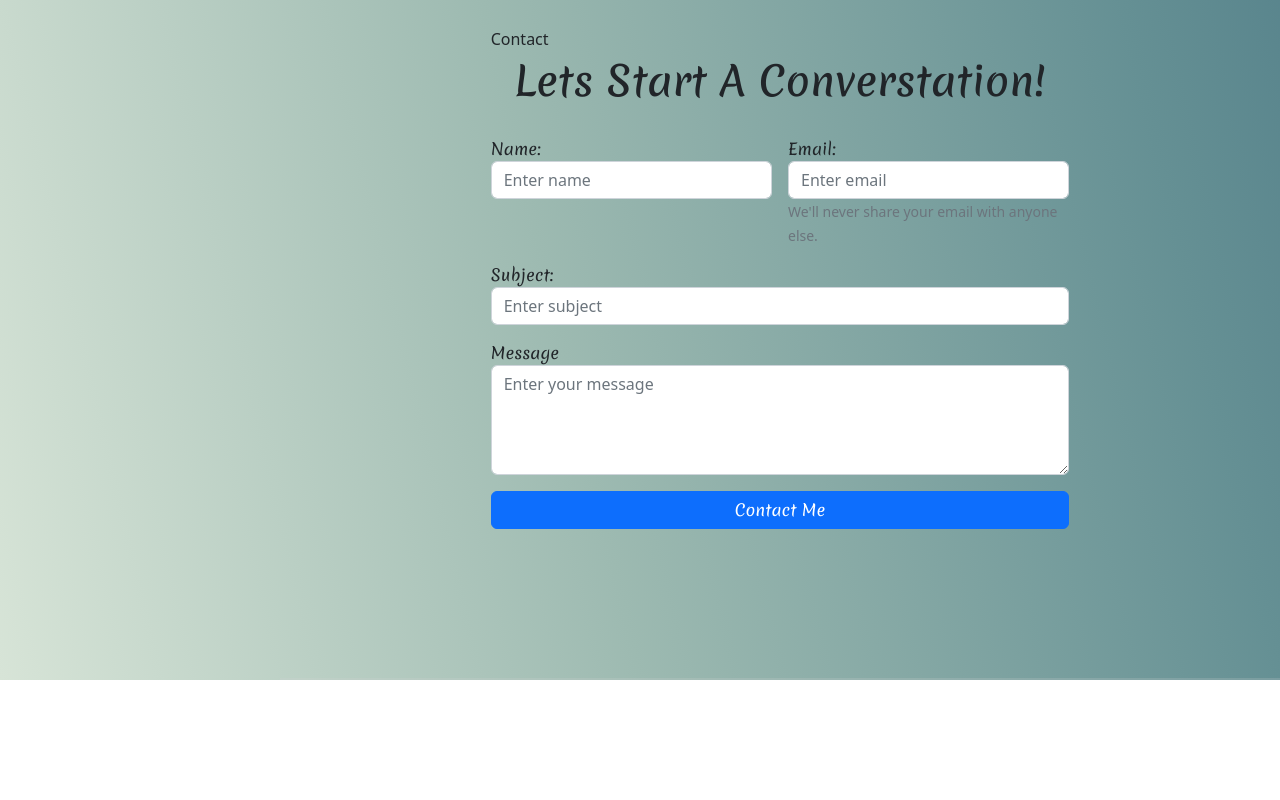
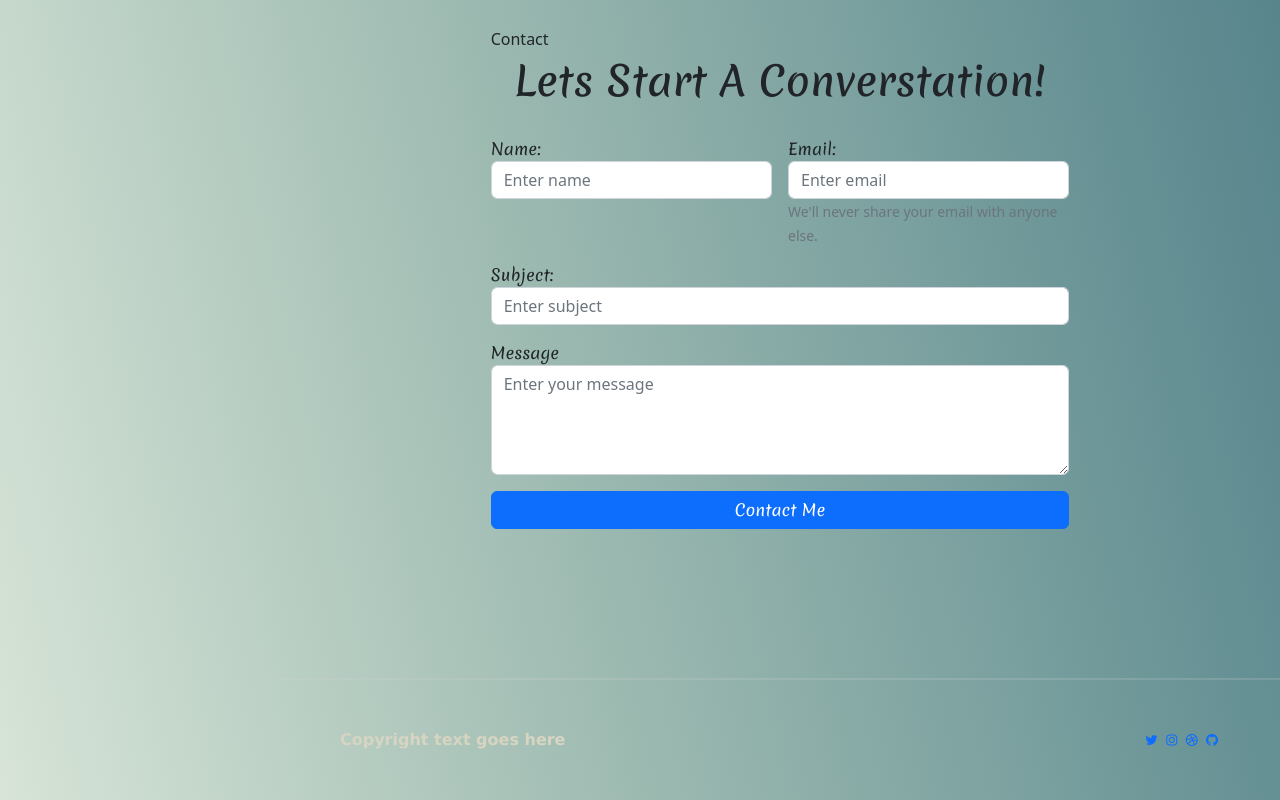
Before and after one commit to Dustin-Galichia/portfolio-project, a plain HTML site: page portfolio.html in a window 1280 px wide. Shown: the part 4805-5605 px from the top of the page. Before the commit the page ends 5485 px from the top, so only its background shows below. Drawn offline with nearby package versions, Linux system fonts and the light colour scheme.

Commit message:
feat: Add footer section with styling

```diff
--- a/portfolio.html
+++ b/portfolio.html
@@ -336,6 +336,25 @@
         </section>
         <!-- //CONTACT SECTION-->
 
+        <!-- FOOTER SECTION-->
+        <footer class="py-5 px-lg-5">
+            <div class="container">
+                <div class="row gy-4 justify-content-between">
+                    <div class="col-auto">
+                        <p class="mb-0">Copyright text goes here</p>
+                    </div>
+                    <div class="col-auto">
+                        <div class="social-icons">
+                            <a href="#"><i class="lab la-twitter"></i></a>
+                            <a href="#"><i class="lab la-instagram"></i></a>
+                            <a href="#"><i class="lab la-dribbble"></i></a>
+                            <a href="#"><i class="lab la-github"></i></a>
+                        </div>
+                    </div>
+                </div>
+            </div>
+        </footer>
+        <!-- //FOOTER SECTION-->
     </main>
 
 
```
